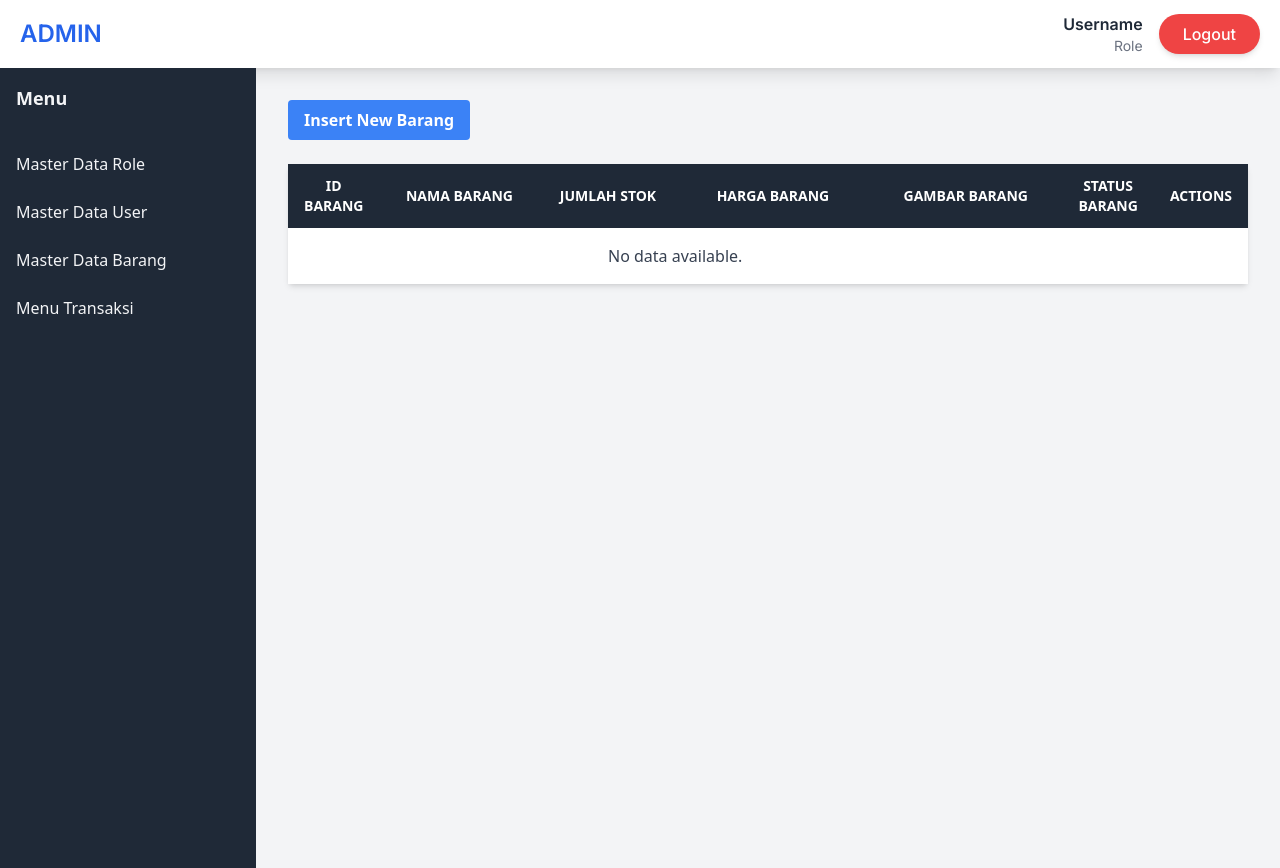
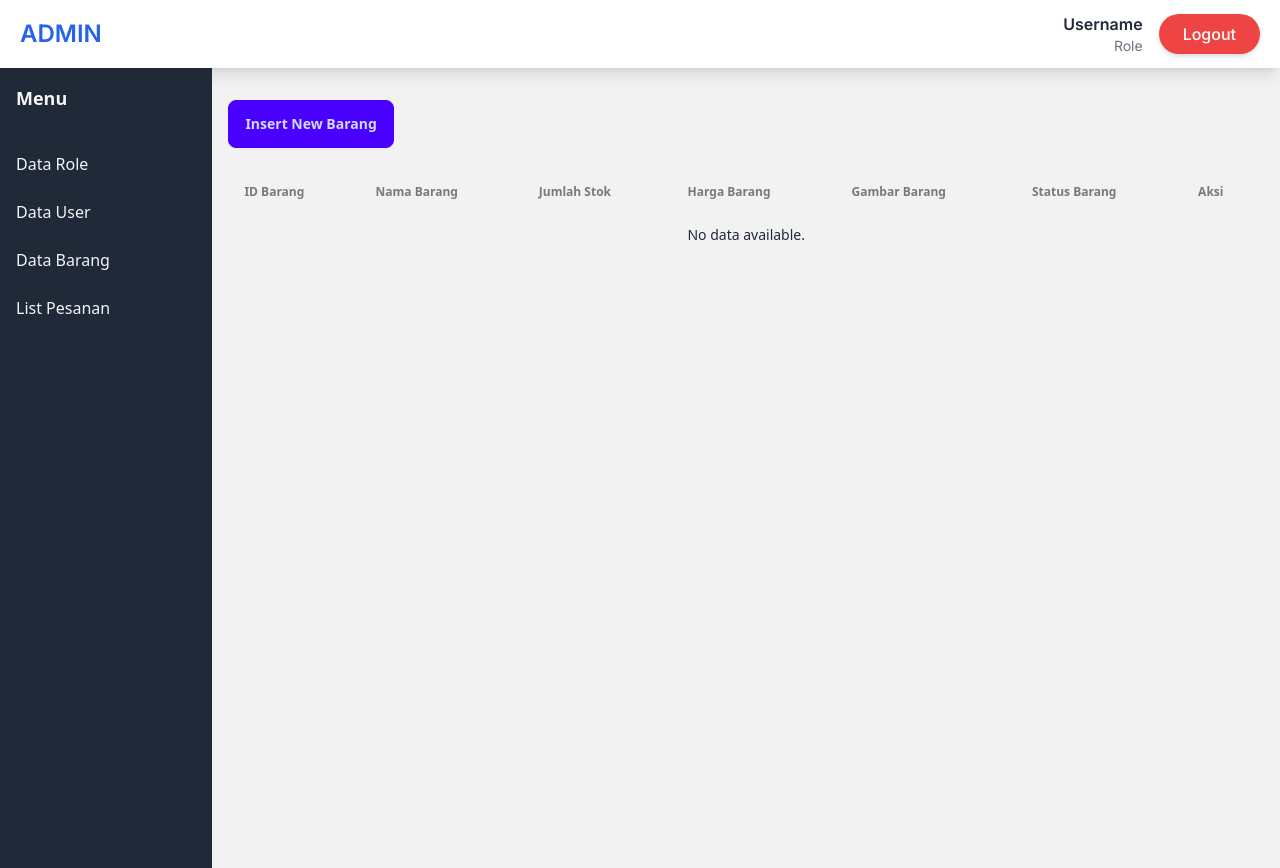
Before and after one commit to taka-duarr/E-kelontong, a PHP site: page /Views/admin/barang_list.php in a window 1280 px wide. Run offline with PHP 8.4, Linux system fonts and the light colour scheme; some libraries are stand-ins or nearby versions.

Commit message:
edit fe done

```diff
--- a/Controller/Controller_transaksi.php
+++ b/Controller/Controller_transaksi.php
@@ -50,6 +50,7 @@ public function checkout($id_user) {
 }
 
     public function listTransaksi() {
+        //aggregasi = mengambil data detail transaksi
         $id_user = $_SESSION['user']['id'];
         $transaksi = $this->model->getListTransaksi($id_user);
 
@@ -94,10 +95,5 @@ public function checkout($id_user) {
 
     }
 
-
-
-
-
-
 }
     ?>
--- a/Views/admin/barang_list.php
+++ b/Views/admin/barang_list.php
@@ -1,69 +1,69 @@
 <!DOCTYPE html>
-<html lang="en">
+<html lang="en" data-theme="light">
 <head>
     <meta charset="UTF-8">
     <meta name="viewport" content="width=device-width, initial-scale=1.0">
     <title>List Barang</title>
+    <link href="https://cdn.jsdelivr.net/npm/daisyui@latest/dist/full.css" rel="stylesheet">
     <script src="https://cdn.tailwindcss.com"></script>
 </head>
-<body class="bg-gray-100 font-sans leading-normal tracking-normal">
+<body class="bg-base-200 min-h-screen">
 
 <!-- Navbar -->
 <?php include 'includes/navbar.php'; ?>
 
-<!-- Main container -->
 <div class="flex">
     <!-- Sidebar -->
     <?php include 'includes/sidebar.php'; ?>
 
     <!-- Main Content -->
-    <div class="flex-1 p-8">
-        <div class="container mx-auto">
-            <!-- Button to Insert New Barang -->
-            <div class="mb-4">
-                <button class="bg-blue-500 hover:bg-blue-700 text-white font-bold py-2 px-4 rounded">
-                    <a href="index.php?modul=barang&fitur=input">Insert New Barang</a>
-                </button>
+    <div class="container mx-auto py-8 px-4">
+
+
+        <!-- Insert Button -->
+        <div class="mb-6">
+            <a href="index.php?modul=barang&fitur=input" class="btn btn-primary">Insert New Barang</a>
         </div>
 
         <!-- Barang Table -->
-            <div class="bg-white shadow-md rounded my-6">
-                <table class="min-w-full bg-white">
-                    <thead class="bg-gray-800 text-white">
+        <div class="overflow-x-auto">
+            <table class="table table-zebra w-full">
+                <thead>
                     <tr>
-                            <th class="w-1/12 py-3 px-4 uppercase font-semibold text-sm">ID Barang</th>
-                            <th class="w-1/5 py-3 px-4 uppercase font-semibold text-sm">Nama Barang</th>
-                            <th class="w-1/6     py-3 px-4 uppercase font-semibold text-sm">Jumlah Stok</th>
-                            <th class="w-1/4 py-3 px-4 uppercase font-semibold text-sm">Harga Barang</th>
-                            <th class="w-1/4 py-3 px-4 uppercase font-semibold text-sm">gambar barang</th>
-                            <th class="w-1/4 py-3 px-4 uppercase font-semibold text-sm">status barang</th>
-                            <th class="w-1/6 py-3 px-4 uppercase font-semibold text-sm">Actions</th>
+                        <th>ID Barang</th>
+                        <th>Nama Barang</th>
+                        <th>Jumlah Stok</th>
+                        <th>Harga Barang</th>
+                        <th>Gambar Barang</th>
+                        <th>Status Barang</th>
+                        <th >Aksi</th>
                     </tr>
                 </thead>
-                    <tbody class="text-gray-700">
-                        <!-- Dynamic Rows -->
+                <tbody>
                     <?php if (!empty($Barangs)): ?>
                         <?php foreach ($Barangs as $barang): ?>
-                                <tr class="text-center">
-                                    <td class="py-3 px-4 text-blue-600"><?php echo htmlspecialchars($barang['id_barang']); ?></td>
-                                    <td class="py-3 px-4"><?php echo htmlspecialchars($barang['nama_barang']); ?></td>
-                                    <td class="py-3 px-4"><?php echo htmlspecialchars($barang['stok_barang']); ?></td>
-                                    <td class="py-3 px-4"><?php echo htmlspecialchars($barang['harga_barang']); ?></td>
-                                    <td class="py-3 px-4"><img src="imgBarang/<?php echo htmlspecialchars($barang['gambar_barang']); ?>" alt="<?php echo htmlspecialchars($barang['nama_barang']); ?>" class="h-25 w-25 object-cover rounded"></td>
-                                    <td class="py-3 px-4"><?php echo $barang['status_barang'] == 1 ? "active" : "inactive"; ?></td>
-                                    <td class="py-3 px-4">
-                                        <button class="bg-green-500 hover:bg-green-700 text-white font-bold py-1 px-2 rounded mr-2">
-                                            <a href="index.php?modul=barang&fitur=edit&id_barang=<?php echo $barang['id_barang']; ?>">Update</a>
-                                        </button>
-                                        <button class="bg-red-500 hover:bg-red-700 text-white font-bold py-1 px-2 rounded">
-                                            <a href="index.php?modul=barang&fitur=delete&id_barang=<?php echo $barang['id_barang']; ?>">Delete</a>
-                                        </button>
+                            <tr>
+                                <td><?= htmlspecialchars($barang['id_barang']); ?></td>
+                                <td><?= htmlspecialchars($barang['nama_barang']); ?></td>
+                                <td><?= htmlspecialchars($barang['stok_barang']); ?></td>
+                                <td><?= htmlspecialchars($barang['harga_barang']); ?></td>
+                                <td>
+                                    <img src="imgBarang/<?= htmlspecialchars($barang['gambar_barang']); ?>" alt="<?= htmlspecialchars($barang['nama_barang']); ?>" class="h-16 w-16 object-cover rounded">
+                                </td>
+                                <td>
+                                    <span class="badge <?= $barang['status_barang'] == 1 ? 'badge-success' : 'badge-error'; ?>">
+                                        <?= $barang['status_barang'] == 1 ? 'Active' : 'Inactive'; ?>
+                                    </span>
+                                </td>
+                                <td>
+                                    <a href="index.php?modul=barang&fitur=edit&id_barang=<?= $barang['id_barang']; ?>" class="btn btn-sm btn-success">Update</a>
+                                    <a href="index.php?modul=barang&fitur=delete&id_barang=<?= $barang['id_barang']; ?>" class="btn btn-sm btn-error">Delete</a>
                                 </td>
                             </tr>
                         <?php endforeach; ?>
                     <?php else: ?>
                         <tr>
-                                <td colspan="5" class="text-center py-4">No data available.</td>
+                            <td colspan="7" class="text-center">No data available.</td>
                         </tr>
                     <?php endif; ?>
                 </tbody>
@@ -71,7 +71,6 @@
         </div>
     </div>
 </div>
-</div>
 
 </body>
 </html>
--- a/Views/admin/includes/sidebar.php
+++ b/Views/admin/includes/sidebar.php
@@ -1,25 +1,25 @@
-<div class="w-64 bg-gray-800 text-gray-100 min-h-screen">
+<div class="w-64 bg-gray-800 text-gray-100  min-h-screen">
     <div class="p-4 font-bold text-lg">Menu</div>
     <ul class="mt-4 space-y-2">
 
     <li class="group">
                 <a href="index.php?modul=role&fitur=list">
-                    <div class="px-4 py-2 hover:bg-gray-700 cursor-pointer group-hover:bg-gray-700">Master Data Role</div>
+                    <div class="px-4 py-2 hover:bg-gray-700 cursor-pointer group-hover:bg-gray-700">Data Role</div>
                 </a>
             </li>
             <li class="group">
                 <div class="px-4 py-2 hover:bg-gray-700 cursor-pointer group-hover:bg-gray-700">
-                    <a href="index.php?modul=user&fitur=list">Master Data User</a>
+                    <a href="index.php?modul=user&fitur=list">Data User</a>
                 </div>
             </li>
             <li class="group">
                 <a href="index.php?modul=barang&fitur=list">
-                    <div class="px-4 py-2 hover:bg-gray-700 cursor-pointer group-hover:bg-gray-700">Master Data Barang</div>
+                    <div class="px-4 py-2 hover:bg-gray-700 cursor-pointer group-hover:bg-gray-700">Data Barang</div>
                 </a>
             </li>
             <li class="group">
                 <a href="index.php?modul=approve&fitur=list">
-                <div class="px-4 py-2 hover:bg-gray-700 cursor-pointer group-hover:bg-gray-700">Menu Transaksi</div>
+                <div class="px-4 py-2 hover:bg-gray-700 cursor-pointer group-hover:bg-gray-700">List Pesanan</div>
                 </a>
 
             </li>
--- a/Views/admin/role_update.php
+++ b/Views/admin/role_update.php
@@ -45,8 +45,8 @@ echo '</pre>';
                         <label for="status_role" class="block text-gray-700 text-sm font-bold mb-2">Status Role:</label>
                         <select id="status_role" name="status_role"
                             class="shadow appearance-none border rounded w-full py-2 px-3 text-gray-700 leading-tight focus:outline-none focus:shadow-outline" required>
-                            <option value="1" <?php echo $role['status_role'] == 1 ? 'selected' : ''; ?>>Ada</option>
-                            <option value="0" <?php echo $role['status_role'] == 0 ? 'selected' : ''; ?>>Tidak Ada</option>
+                            <option value="1" <?php echo $role['status_role'] == 1 ? 'selected' : ''; ?>>Aktif</option>
+                            <option value="0" <?php echo $role['status_role'] == 0 ? 'selected' : ''; ?>>Tidak Aktif</option>
                         </select>
                     </div>
 
```
Also changed, not shown: Controller/Controller_approve.php (+3 -9 lines), Model/Model_approve.php (+0 -28 lines), Model/Model_keranjang.php (+3 -13 lines), Model/Model_role.php (+28 -22 lines), Views/admin/list_approve.php (+15 -6 lines), Views/admin/role_input.php (+4 -4 lines), Views/admin/role_list.php (+28 -34 lines), Views/admin/user_list.php (+27 -37 lines), bukti_pengiriman/Elaina.jpg (added). Lines whose indentation alone changed are shown as unchanged.
